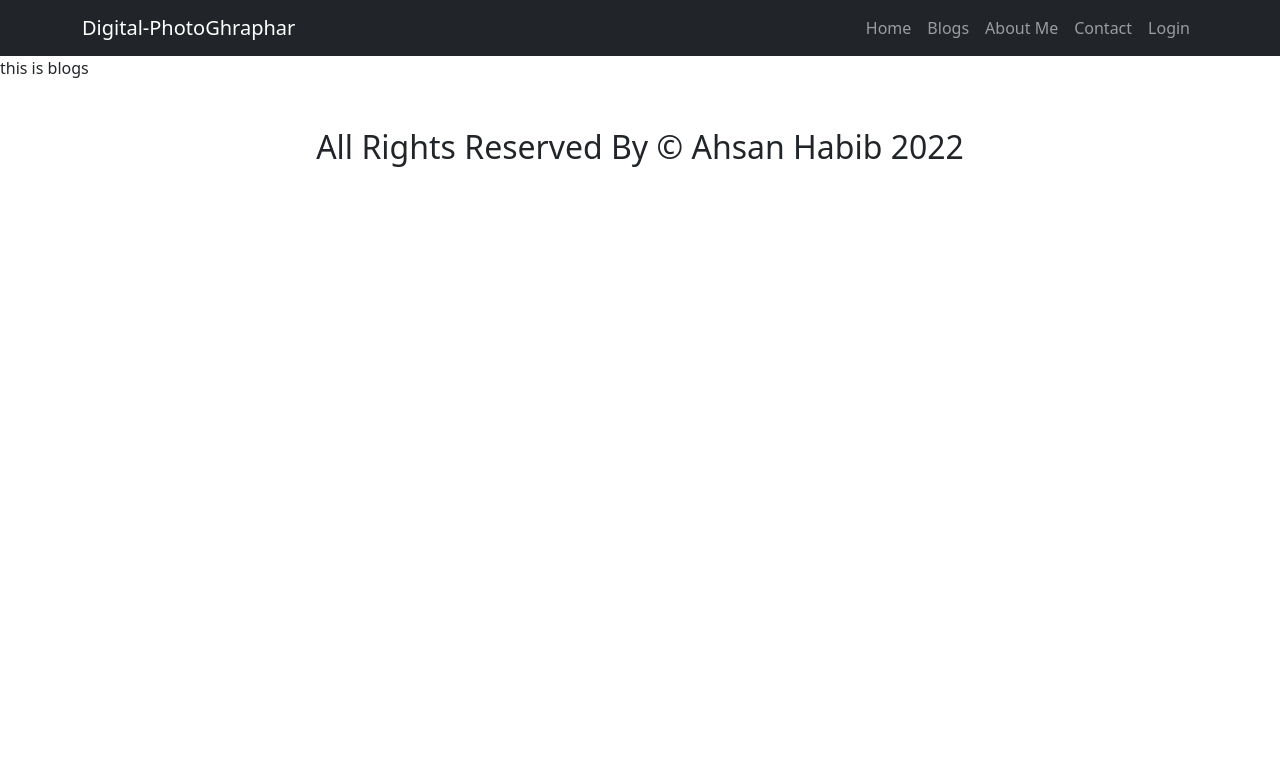
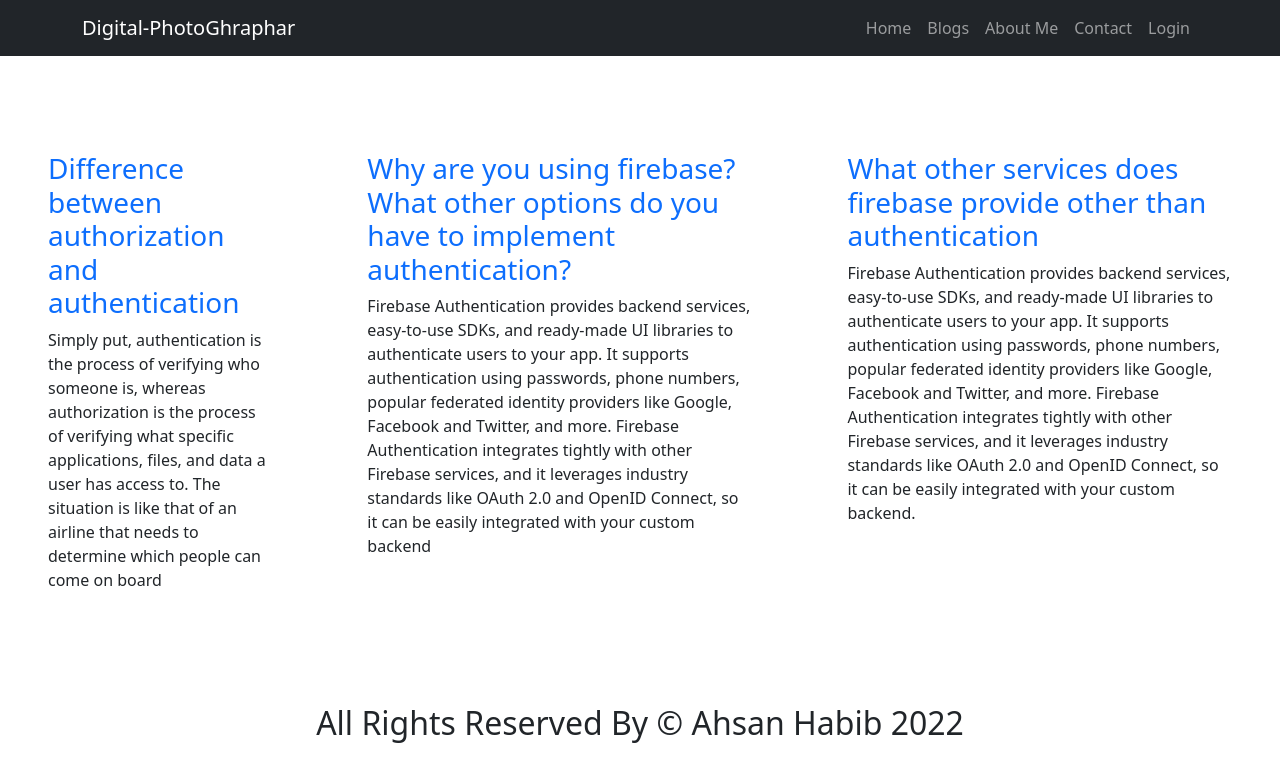
Before and after one commit to Ahsan855/Digital-PhotoGraphy, a React (Create React App) app: page /blog in a window 1280 px wide. Shown: the top 782 px of the page. Built offline with nearby package versions, Linux system fonts and the light colour scheme.

Commit message:
done blogs sectioservice sections

```diff
--- a/src/Pages/Banner/Banner.js
+++ b/src/Pages/Banner/Banner.js
@@ -22,7 +22,7 @@
       </Carousel.Item>
       <Carousel.Item>
         <img
-          className="d-block w-100 h-70"
+          className="d-block w-100"
           src="https://wallpaperaccess.com/full/1142224.jpg"
           alt="Second slide"
         />
@@ -34,7 +34,7 @@
       </Carousel.Item>
       <Carousel.Item>
         <img
-          className="d-block w-100 h-70"
+          className="d-block w-100"
           src="https://wallpaperaccess.com/full/6245141.jpg"
           alt="Third slide"
         />
--- a/src/Pages/Blogs/Blog.js
+++ b/src/Pages/Blogs/Blog.js
@@ -1,11 +1,53 @@
-import React from 'react';
+import React from "react";
 
 const Blog = () => {
-    return (
-        <div>
-            this is blogs
-        </div>
-    );
+  return (
+    <div className="d-flex mt-5">
+      <div className="p-5">
+        <h3 className="text-primary">
+          Difference between authorization and authentication
+        </h3>
+        <p>
+          Simply put, authentication is the process of verifying who someone is,
+          whereas authorization is the process of verifying what specific
+          applications, files, and data a user has access to. The situation is
+          like that of an airline that needs to determine which people can come
+          on board
+        </p>
+      </div>
+      <div className="p-5">
+        <h3 className="text-primary">
+          Why are you using firebase? What other options do you have to
+          implement authentication?
+        </h3>
+        <p>
+          Firebase Authentication provides backend services, easy-to-use SDKs,
+          and ready-made UI libraries to authenticate users to your app. It
+          supports authentication using passwords, phone numbers, popular
+          federated identity providers like Google, Facebook and Twitter, and
+          more. Firebase Authentication integrates tightly with other Firebase
+          services, and it leverages industry standards like OAuth 2.0 and
+          OpenID Connect, so it can be easily integrated with your custom
+          backend
+        </p>
+      </div>
+      <div className="p-5">
+        <h3 className="text-primary">
+          What other services does firebase provide other than authentication
+        </h3>
+        <p>
+          Firebase Authentication provides backend services, easy-to-use SDKs,
+          and ready-made UI libraries to authenticate users to your app. It
+          supports authentication using passwords, phone numbers, popular
+          federated identity providers like Google, Facebook and Twitter, and
+          more. Firebase Authentication integrates tightly with other Firebase
+          services, and it leverages industry standards like OAuth 2.0 and
+          OpenID Connect, so it can be easily integrated with your custom
+          backend.
+        </p>
+      </div>
+    </div>
+  );
 };
 
 export default Blog;
--- a/src/Pages/Service/Service.js
+++ b/src/Pages/Service/Service.js
@@ -13,7 +13,7 @@
     <div className="service">
       <img className="w-100" src={img} alt="" />
       <h2>{name}</h2>
-      <p>Price: {price}</p>
+      <p>Price:$ {price}</p>
       <p>
         <small>{description}</small>
       </p>
@@ -21,7 +21,7 @@
         onClick={() => navigateToServiceDetail(id)}
         className="btn btn-primary"
       >
-        Book: {name}
+        {name}
       </button>
     </div>
   );
```
Also changed, not shown: public/services.json (+15 -15 lines).
